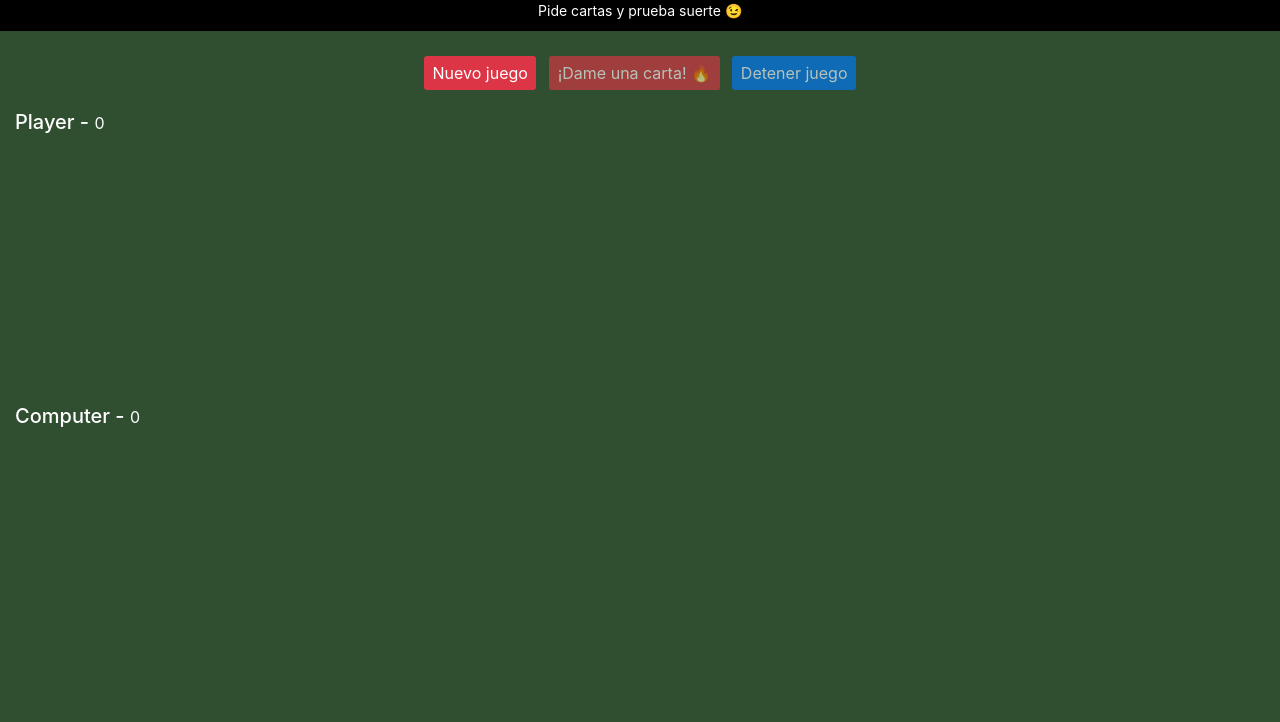
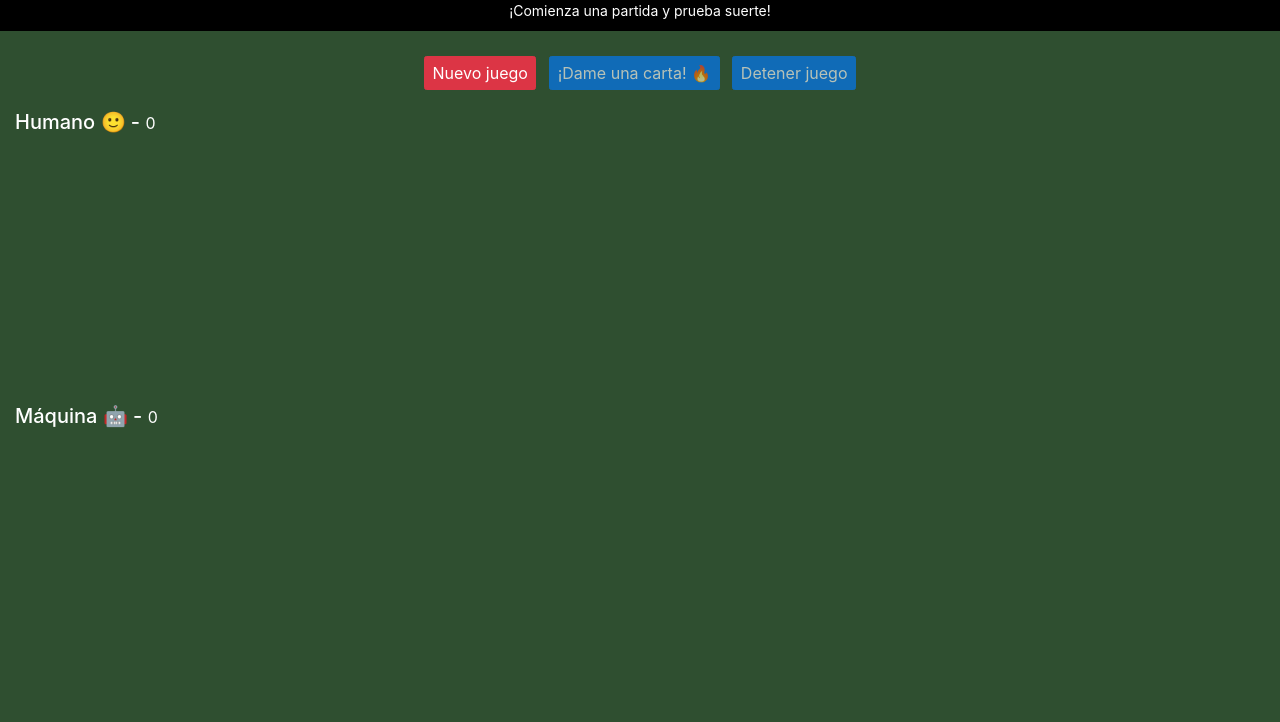
Before and after one commit to dsotilloi/blackjack-game, a plain HTML site: page index.html in a window 1280 px wide. Shown: the part 78-800 px from the top of the page. Drawn offline with nearby package versions, Linux system fonts and the light colour scheme.

Commit message:
Refactorización de código

```diff
--- a/index.html
+++ b/index.html
@@ -1,13 +1,16 @@
 <!DOCTYPE html>
 <html lang="en">
+
 <head>
   <meta charset="UTF-8">
   <meta http-equiv="X-UA-Compatible" content="IE=edge">
   <meta name="viewport" content="width=device-width, initial-scale=1.0">
-  <link rel="stylesheet" href="https://stackpath.bootstrapcdn.com/bootstrap/4.4.1/css/bootstrap.min.css" integrity="sha384-Vkoo8x4CGsO3+Hhxv8T/Q5PaXtkKtu6ug5TOeNV6gBiFeWPGFN9MuhOf23Q9Ifjh" crossorigin="anonymous">
+  <link rel="stylesheet" href="https://stackpath.bootstrapcdn.com/bootstrap/4.4.1/css/bootstrap.min.css"
+    integrity="sha384-Vkoo8x4CGsO3+Hhxv8T/Q5PaXtkKtu6ug5TOeNV6gBiFeWPGFN9MuhOf23Q9Ifjh" crossorigin="anonymous">
   <link rel="stylesheet" href="./assets/css/styles.css">
   <title>Blackjack Game</title>
 </head>
+
 <body>
 
   <header>
@@ -16,33 +19,52 @@
       <h1>Blackjack</h1>
     </section>
     <section class="summary">
-      <p>Gana quien se acerque más a 21 puntos, ¡pero sin pasarse!</p>
-      <p>Pide cartas y prueba suerte 😉</p>
+      <p>Gana quien se acerque más a 21 puntos, pero sin pasarse.</p>
+      <p>¡Comienza una partida y prueba suerte!</p>
     </section>
   </header>
 
   <section class="row mt-2">
-    <div class="col text-center test">
-      <button id="btnNew" class="btn btn-primary">Nuevo juego</button>
-      <button id="btnAsk" class="btn btn-danger">¡Dame una carta! <span role="img" aria-label="emoji">🔥</span> </button>
+    <div class="col text-center">
+
+      <button id="btnNew" class="btn">Nuevo juego</button>
+
+      <button id="btnAsk" class="btn">
+        ¡Dame una carta!
+        <span role="img" aria-label="emoji">🔥</span>
+      </button>
+
       <button id="btnStop" class="btn btn-primary">Detener juego</button>
+
     </div>
   </section>
 
-  <main >
+  <main>
     <section class="row container">
       <div class="col">
-        <h2>Player - <small>0</small></h2>
-        <div id="playerDecks">
-        </div>
+
+        <h2>
+          Humano
+            <span role="img" aria-label="emoji">🙂</span>
+           -
+            <small>0</small>
+        </h2>
+
+        <div id="playerDecks" class="desksDiv"></div>
       </div>
     </section>
 
     <section class="row container mt-4">
       <div class="col">
-        <h2>Computer - <small id="smallComputer">0</small></h2>
-        <div id="computerDecks">
-        </div>
+
+        <h2>
+          Máquina
+          <span role="img" aria-label="emoji">🤖</span>
+           -
+           <small id="smallComputer">0</small>
+        </h2>
+
+        <div id="computerDecks" class="desksDiv"></div>
       </div>
     </section>
   </main>
@@ -50,4 +72,5 @@
   <script src="./assets/js/underscore-umd-min.js"></script>
   <script src="./assets/js/game.js"></script>
 </body>
+
 </html>
```
